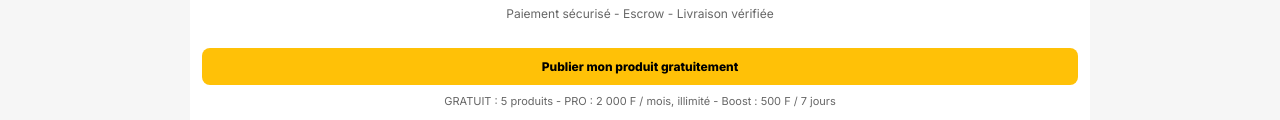
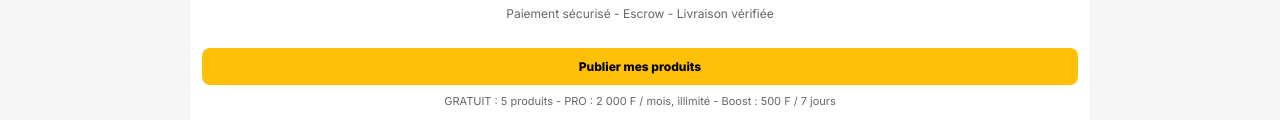
Before and after one commit to rocyinter/rocyinter.github.io, a plain HTML site: page index.html in a window 1280 px wide. Shown: the part 167-287 px from the top of the page. Drawn offline with Linux system fonts and the light colour scheme; no server answers.

Commit message:
index.html

```diff
--- a/index.html
+++ b/index.html
@@ -39,7 +39,7 @@ body{font-family:'Inter',-apple-system,BlinkMacSystemFont,'Segoe UI',Roboto,Helv
 <div class="hero">
 <h1 id="titreHero" data-original="Acheter et vendre partout dans le monde, en toute confiance.">Acheter et vendre partout dans le monde, en toute confiance.</h1>
 <p id="sousHero" data-original="Paiement sécurisé - Escrow - Livraison vérifiée">Paiement sécurisé - Escrow - Livraison vérifiée</p><br>
-<a class="btn-jaune" href="#" onclick="allerPublier(); return false;" style="display:block;text-align:center;padding:11px;border-radius:8px;font-weight:800" data-original="Publier mon produit gratuitement">Publier mon produit gratuitement</a>
+<a class="btn-jaune" href="#" onclick="allerPublier(); return false;" style="display:block;text-align:center;padding:11px;border-radius:8px;font-weight:800" data-original="Publier mes produits">Publier mes produits</a>
 <p style="font-size:11px;margin-top:8px" data-original="GRATUIT : 5 produits - PRO : 2 000 F / mois, illimité - Boost : 500 F / 7 jours">GRATUIT : 5 produits - PRO : 2 000 F / mois, illimité - Boost : 500 F / 7 jours</p>
 <input type="text" id="recherche" data-ph-original="Rechercher : iPhone, chaise, robe..." placeholder="Rechercher : iPhone, chaise, robe..." style="width:100%;padding:9px;border:1px solid #ddd;border-radius:8px;margin-top:8px;font-size:12px" oninput="filtrerProduits()">
 <button class="btn-comment" onclick="ouvrirComment()"><span id="titreComment" data-original="Comment ça marche ?">Comment ça marche ?</span></button>
```
